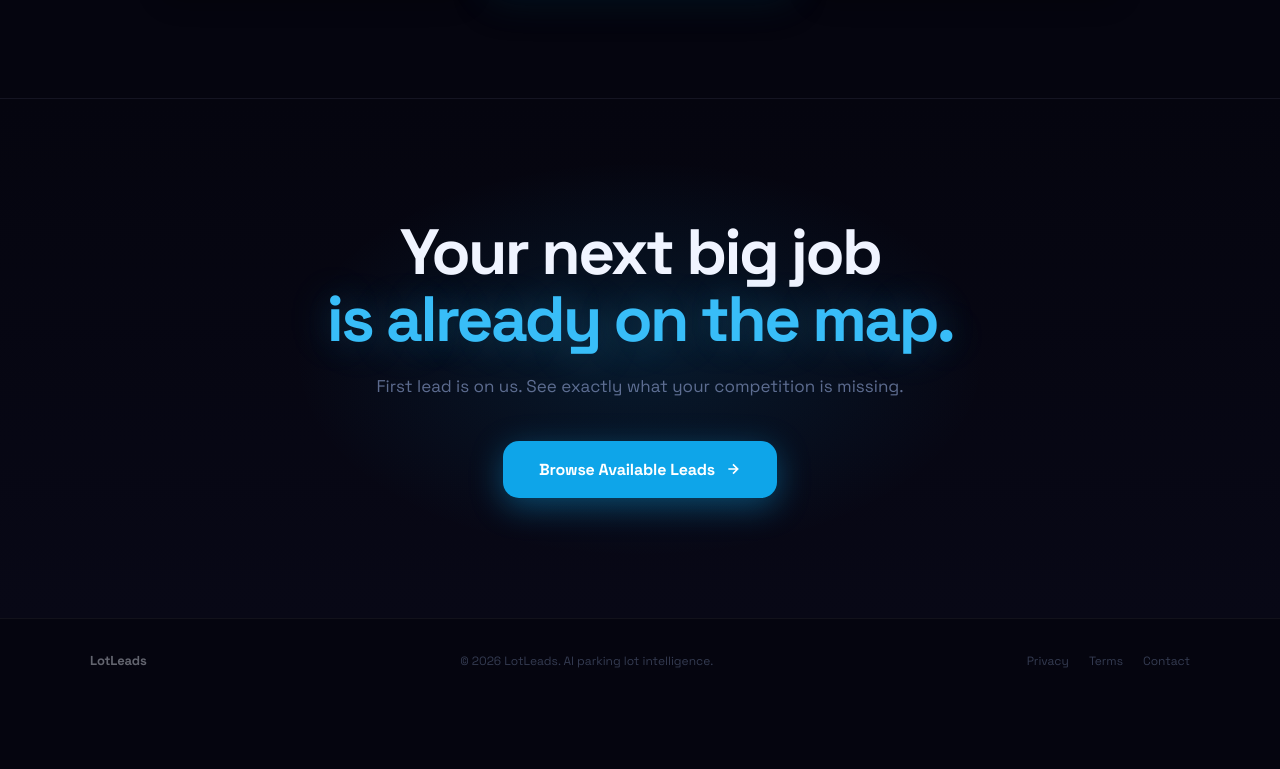
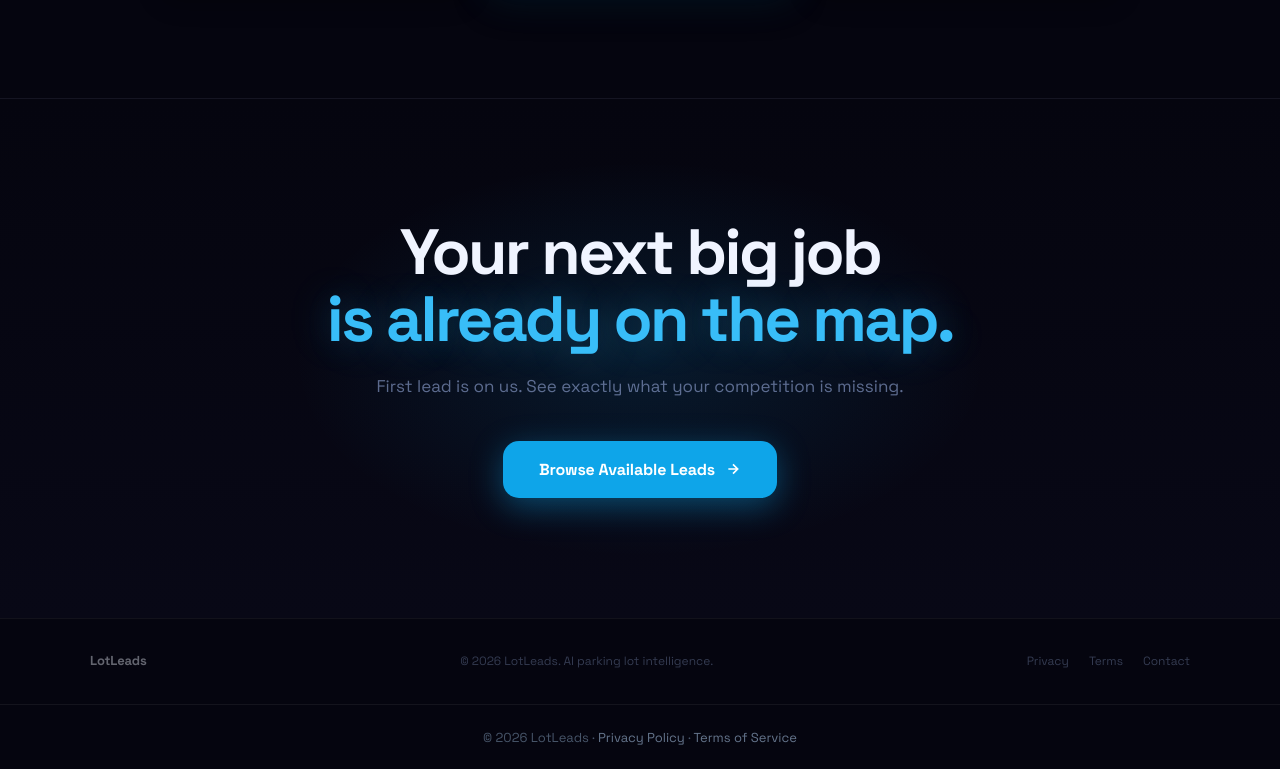
Before and after one commit to adrianmarcus360-wq/lotleads, a Next.js app: page / in a window 1280 px wide. Shown: the part 3843-4612 px from the top of the page. Before the commit the page ends 4547 px from the top, so only its background shows below. Built offline with nearby package versions, Linux system fonts and the light colour scheme.

Commit message:
feat: add global footer with privacy/terms links

```diff
--- a/src/app/layout.tsx
+++ b/src/app/layout.tsx
@@ -20,7 +20,7 @@ const appName = process.env.NEXT_PUBLIC_APP_NAME ?? 'LotLeads';
 
 export const metadata: Metadata = {
   title: {
-    default: `${appName} — AI Parking Lot Intelligence for Paving Contractors`,
+    default: `${appName} \u2014 AI Parking Lot Intelligence for Paving Contractors`,
     template: `%s | ${appName}`,
   },
   description:
@@ -45,6 +45,15 @@ export default function RootLayout({ children }: { children: React.ReactNode })
       </head>
       <body className="antialiased">
         {children}
+        <footer style={{ background: '#05050F', borderTop: '1px solid rgba(255,255,255,0.06)', padding: '20px 24px', textAlign: 'center' }}>
+          <span style={{ fontSize: '13px', color: '#475569' }}>
+            &copy; {new Date().getFullYear()} LotLeads
+            {' \u00b7 '}
+            <a href="/privacy" style={{ color: '#64748b', textDecoration: 'none' }}>Privacy Policy</a>
+            {' \u00b7 '}
+            <a href="/terms" style={{ color: '#64748b', textDecoration: 'none' }}>Terms of Service</a>
+          </span>
+        </footer>
       </body>
     </html>
   );
```
